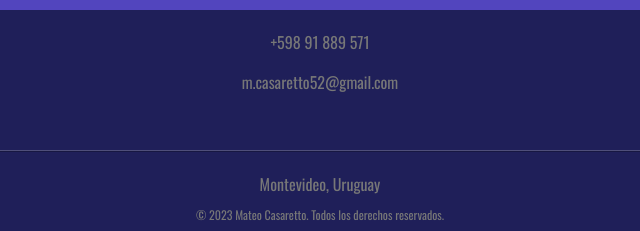
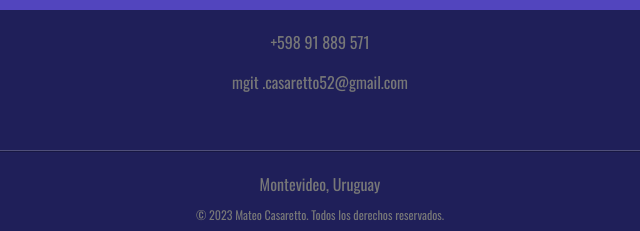
Before and after one commit to matecasaretto/Rossi-Web, a plain HTML site: page index.html in a window 1280 px wide. Shown: the part 3136-3367 px from the top of the page, 320-960 px from the left. Drawn offline with nearby package versions, Linux system fonts and the light colour scheme.

Commit message:
Commitpls

```diff
--- a/index.html
+++ b/index.html
@@ -348,7 +348,7 @@
       <div class="footer-container">
         <div class="contact-info">
           <p class="phone">+598 91 889 571</p>
-          <p class="email">m.casaretto52@gmail.com</p>
+          <p class="email">mgit .casaretto52@gmail.com</p>
         </div>
         <hr class="lineafooter">
         <p class="location">Montevideo, Uruguay</p>
```
